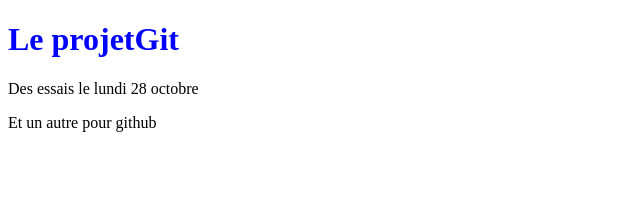
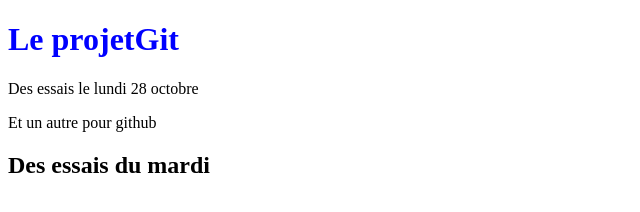
Before and after one commit to Lambersart/projetGit, a plain HTML site: page index.html in a window 1280 px wide. Shown: the whole page, without its empty margins (0-640 px from the left). Drawn offline with Linux system fonts and the light colour scheme.

Commit message:
ajout de h2

```diff
--- a/index.html
+++ b/index.html
@@ -12,6 +12,7 @@
     <h1>Le projetGit</h1>
     <p>Des essais le lundi 28 octobre</p>
     <p>Et un autre pour github</p>
+    <h2>Des essais du mardi</h2>
 </body>
 
 </html>
```
Also changed, not shown: 2 other files.
